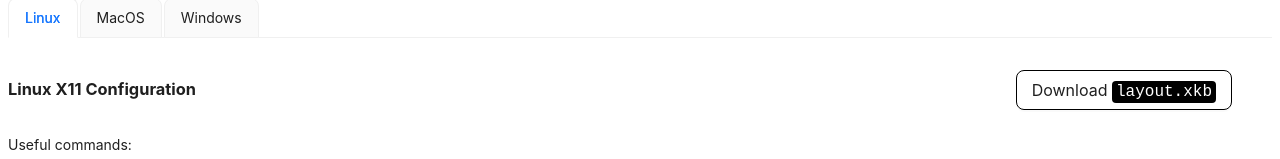
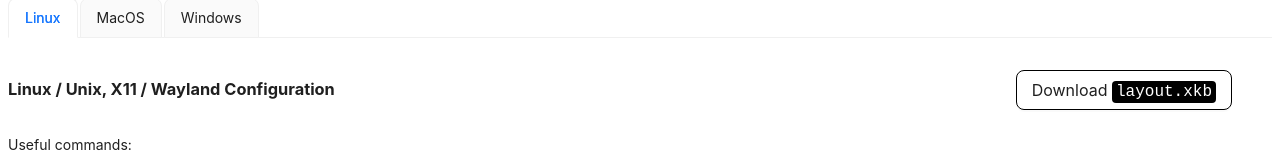
Before and after one commit to mathieucaroff/xkeyboard, a React (Vite) app: page / in a window 1280 px wide. Shown: the part 580-739 px from the top of the page. Built offline with nearby package versions, Linux system fonts and the light colour scheme.

Commit message:
minor refactor and title change

```diff
--- a/src/components/KeyboardView.tsx
+++ b/src/components/KeyboardView.tsx
@@ -1,3 +1,4 @@
+import { Fragment } from "react/jsx-runtime"
 import "./keyboardView.css"
 
 export interface KeyboardViewProp {
@@ -24,9 +25,8 @@ export function KeyboardView(prop: KeyboardViewProp) {
                 </td>
               ) : null}
               {row.map((group, m) => (
-                <>
-                  {kind === "TypeMatrix" &&
-                  [m === 6, m === 5, m === 5, m === 5][k] ? (
+                <Fragment key={m}>
+                  {kind === "TypeMatrix" && m === (k === 0 ? 6 : 5) ? (
                     <td
                       className={`keyboard__key keyboard__miniText keyboard__centralKey--${kind}--${k}`}
                     >
@@ -36,7 +36,6 @@ export function KeyboardView(prop: KeyboardViewProp) {
                   {
                     <td
                       className={`keyboard__key keyboard__key--${kind}--${m}--${k}`}
-                      key={m}
                     >
                       <div>
                         <span className="keyboard__character">{group[1]}</span>
@@ -52,7 +51,7 @@ export function KeyboardView(prop: KeyboardViewProp) {
                       </div>
                     </td>
                   }
-                </>
+                </Fragment>
               ))}
             </tr>
           </tbody>
--- a/src/components/XConfiguration.tsx
+++ b/src/components/XConfiguration.tsx
@@ -69,7 +69,7 @@ ${configurationLineArray.join("\n")}
   return (
     <div>
       <div className="config-header">
-        <h3>Linux X11 Configuration</h3>
+        <h3>Linux / Unix, X11 / Wayland Configuration</h3>
         <DownloadButton
           filename={downloadName}
           content={configText}
```
